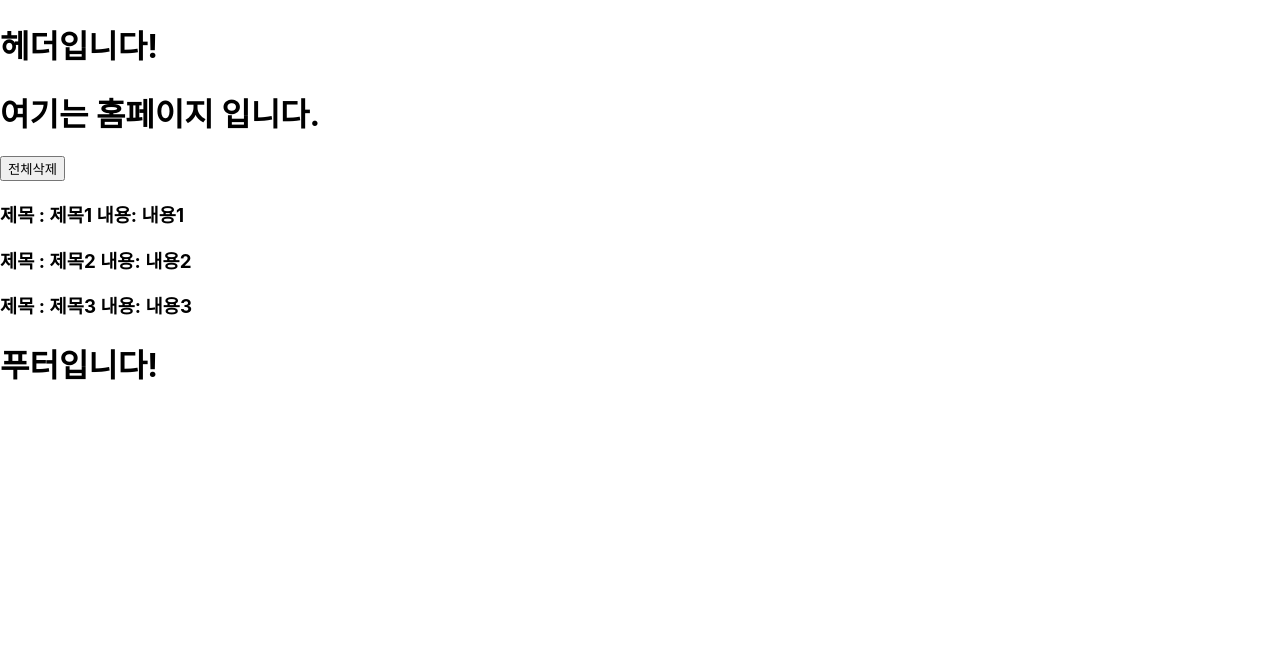
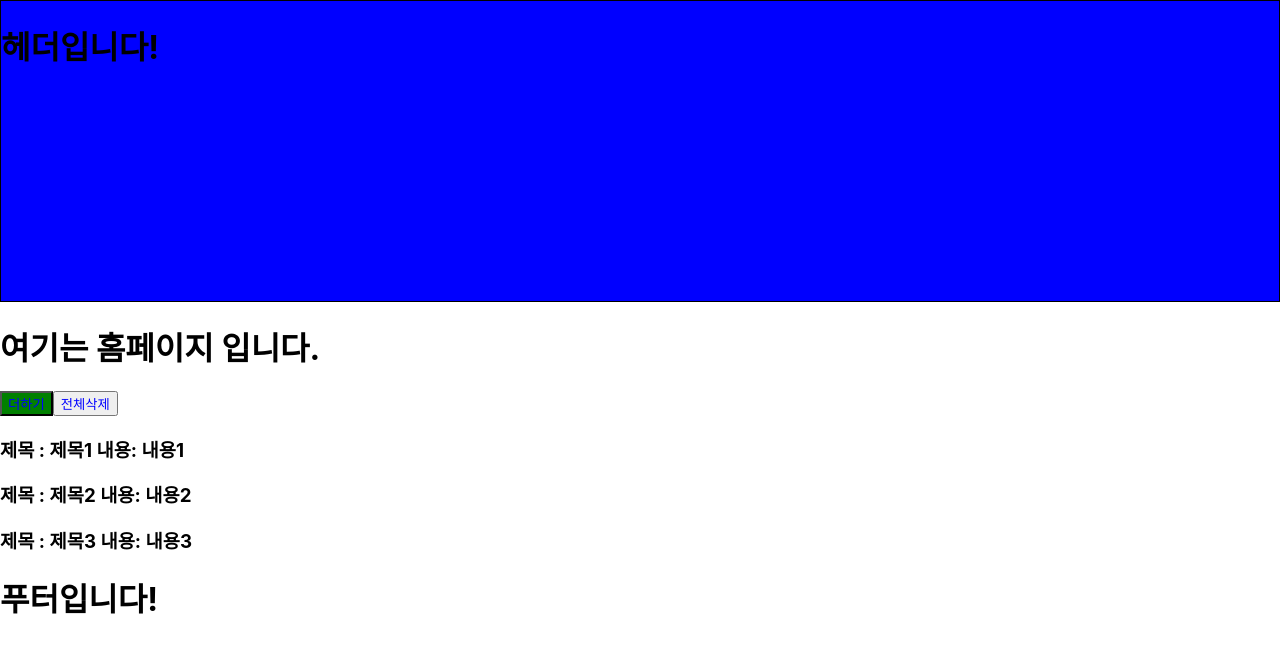
Before and after one commit to qkrfowns45/react-practice, a React (Create React App) app: page / in a window 1280 px wide. Shown: the top 652 px of the page. Built offline with nearby package versions, Linux system fonts and the light colour scheme.

Commit message:
styled component props 패싱 및 스타일 상속

```diff
--- a/src/components/Header.js
+++ b/src/components/Header.js
@@ -1,10 +1,16 @@
 import React from 'react';
+import styled from 'styled-components';
 
+const StyledHeaderButtonDiv = styled.div`
+  border: 1px solid black;
+  height: 300px;
+  background-color: ${(props) => props.backgroundColor};
+`;
 const Header = () => {
   return (
-    <div>
+    <StyledHeaderButtonDiv backgroundColor="blue">
       <h1>헤더입니다!</h1>
-    </div>
+    </StyledHeaderButtonDiv>
   );
 };
 
--- a/src/components/home/Home.js
+++ b/src/components/home/Home.js
@@ -1,17 +1,32 @@
 import React from 'react';
+import styled from 'styled-components';
 
 //Function방식
+//부모로부터 받아온 데이터를 동적할당
+
+const StyledDeleteButton = styled.button`
+  color: ${(props) => (props.user.username === 'newbie' ? 'blue' : 'red')};
+`;
+
+const StyledAddButton = styled(StyledDeleteButton)`
+  color: ${(props) => (props.user.username === 'newbie' ? 'blue' : 'red')};
+  background-color: green;
+`;
+
 const Home = (props) => {
   //   const boards = props.boards;
   //   const id = props.id;
 
   //구조분할 할당. 이름은 무조건 같아야한다
-  const { boards } = props;
-  const { setBoards } = props;
+  const { boards, setBoards, user } = props;
+
   return (
     <div>
       <h1>여기는 홈페이지 입니다.</h1>
-      <button onClick={() => setBoards([])}>전체삭제</button>
+      <StyledAddButton user={user}>더하기</StyledAddButton>
+      <StyledDeleteButton user={user} onClick={() => setBoards([])}>
+        전체삭제
+      </StyledDeleteButton>
       {boards.map((board) => (
         <h3>
           제목 : {board.title} 내용: {board.content}
--- a/src/page/HomePage.js
+++ b/src/page/HomePage.js
@@ -6,7 +6,7 @@
 const HomePage = () => {
   //http 요청(jquery ajax,fetch,axios(다운)) 넘기려면 무조건 상태데이터!
   const [boards, setBoards] = useState([]);
-
+  const [user, setUser] = useState([]);
   //빈 배열이면 한번만 실행
   useEffect(() => {
     //다운로드 가정
@@ -18,12 +18,13 @@
 
     //빈데이터가 들어감!
     setBoards([...datas]);
+    setUser({ id: 1, username: 'newbie' });
   }, []);
 
   return (
     <div>
       <Header />
-      <Home boards={boards} setBoards={setBoards} />
+      <Home boards={boards} setBoards={setBoards} user={user} />
       <Footer />
     </div>
   );
```
